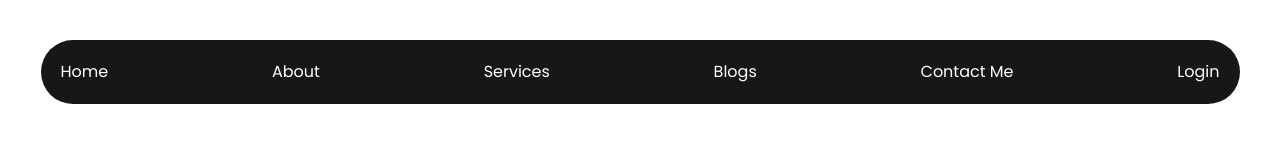
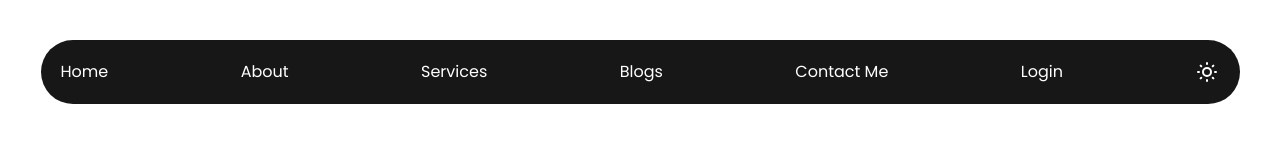
Before and after one commit to uttampun44/portfolio, a Next.js app in the folder portfolio-frontend/: page /contact-me in a window 1280 px wide. Shown: the top 160 px of the page. Built offline with nearby package versions, Linux system fonts and the light colour scheme; no server answers.

Commit message:
feature: theme icon

```diff
--- a/portfolio-frontend/app/components/Header.tsx
+++ b/portfolio-frontend/app/components/Header.tsx
@@ -4,8 +4,10 @@ import { AuthContext } from "context/ContextApi";
 import { navData } from "data/NavData/Navdata";
 import Link from "next/link";
 import { useContext, useEffect, useState } from "react";
+import { BiStar } from "react-icons/bi";
 import { GiHamburgerMenu } from "react-icons/gi";
 import { IoIosClose } from "react-icons/io";
+import Icon from "./Icon";
 
 
 export default function Header(){
@@ -43,7 +45,7 @@ export default function Header(){
          color ? "max-md:bg-bg-secondary" : ""
        }`}>
              <div className="headerRow max-w-main-max-width mx-auto w-full py-10 max-md:px-6 max-md:py-6 ">
-                  <div className="navLink p-5 bg-main-bg rounded-full flex justify-between max-md:hidden">
+                  <div className="navLink p-5 bg-main-bg rounded-full flex items-center justify-between max-md:hidden">
                        {
                           navData.map((data, index) => {
                             return(
@@ -53,6 +55,10 @@ export default function Header(){
                             )
                           })
                        }
+                     <div className="themeClick">
+                      <Icon iconName="star" className="text-white" />
+                      {/* <Icon iconName="darkStar" className="text-white" /> */}
+                     </div>
                     </div>
                     <div className="hamBurger md:hidden flex justify-end">
                        <GiHamburgerMenu className={`w-6 h-6 text-black`} onClick={handleClick} />
--- a/portfolio-frontend/app/components/Icon.tsx
+++ b/portfolio-frontend/app/components/Icon.tsx
@@ -50,7 +50,17 @@ const Icons = {
     <stop offset="1" stopColor="#EFFFF6"/>
     </linearGradient>
     </defs>
-    </svg>
+    </svg>,
+
+    star: <svg xmlns="http://www.w3.org/2000/svg"  width="24" height="24" viewBox="0 0 24 24" stroke-width="2" stroke="currentColor" fill="none" stroke-linecap="round" stroke-linejoin="round">
+    <path stroke="none" d="M0 0h24v24H0z" fill="none"></path>
+    <circle cx="12" cy="12" r="4"></circle>
+    <path d="M3 12h1m8 -9v1m8 8h1m-9 8v1m-6.4 -15.4l.7 .7m12.1 -.7l-.7 .7m0 11.4l.7 .7m-12.1 -.7l-.7 .7"></path>
+   </svg>,
+
+    darkStar:<svg  viewBox="0 0 24 24">
+    <path fill="currentColor" d="M17.75,4.09L15.22,6.03L16.13,9.09L13.5,7.28L10.87,9.09L11.78,6.03L9.25,4.09L12.44,4L13.5,1L14.56,4L17.75,4.09M21.25,11L19.61,12.25L20.2,14.23L18.5,13.06L16.8,14.23L17.39,12.25L15.75,11L17.81,10.95L18.5,9L19.19,10.95L21.25,11M18.97,15.95C19.8,15.87 20.69,17.05 20.16,17.8C19.84,18.25 19.5,18.67 19.08,19.07C15.17,23 8.84,23 4.94,19.07C1.03,15.17 1.03,8.83 4.94,4.93C5.34,4.53 5.76,4.17 6.21,3.85C6.96,3.32 8.14,4.21 8.06,5.04C7.79,7.9 8.75,10.87 10.95,13.06C13.14,15.26 16.1,16.22 18.97,15.95M17.33,17.97C14.5,17.81 11.7,16.64 9.53,14.5C7.36,12.31 6.2,9.5 6.04,6.68C3.23,9.82 3.34,14.64 6.35,17.66C9.37,20.67 14.19,20.78 17.33,17.97Z"></path>
+</svg>
 
 
 
```
